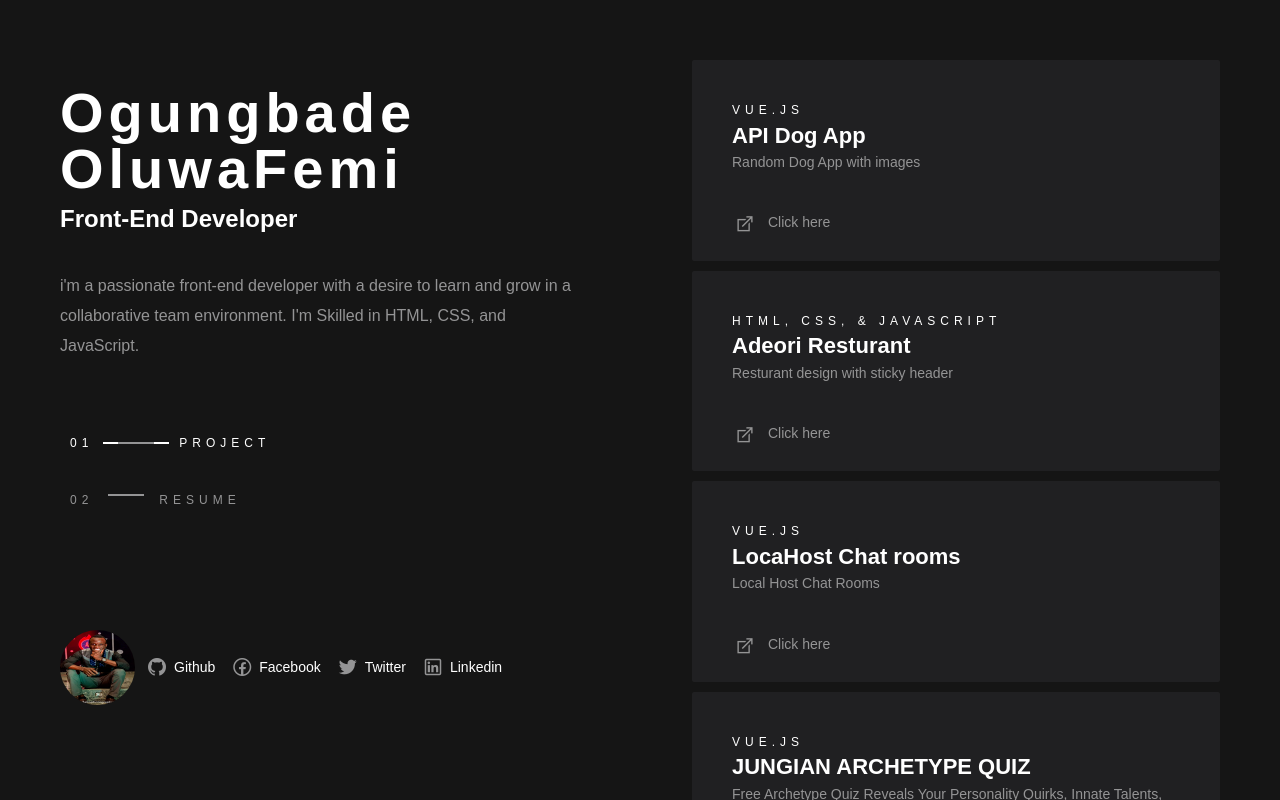
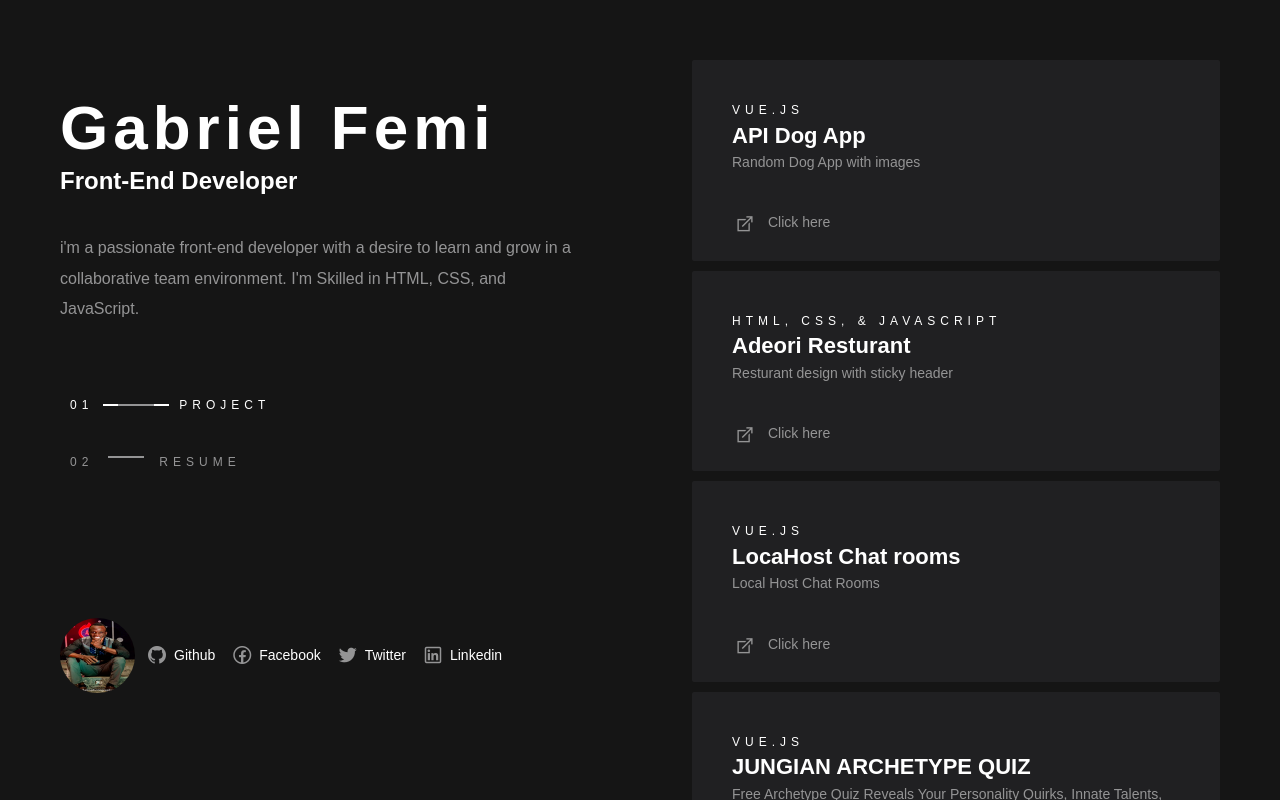
Before and after one commit to femigabriel/my-website, a Vue app: page / in a window 1280 px wide. Built offline with nearby package versions, Linux system fonts and the light colour scheme; a web font is replaced by a local one.

Commit message:
first commit

```diff
--- a/src/components/Profile.vue
+++ b/src/components/Profile.vue
@@ -2,7 +2,7 @@
   <div class="profile-page">
     <div class="upper-content">
       <div class="profile-name">
-        <h1>Ogungbade OluwaFemi</h1>
+        <h1>Gabriel Femi</h1>
         <h2>Front-End Developer</h2>
       </div>
       <div class="about">
@@ -95,7 +95,7 @@ export default {
 }
 
 .profile-name h1 {
-  font-size: 56px;
+  font-size: 62px;
   letter-spacing: 5px;
   margin-bottom: 10px;
 }
--- a/src/components/Resume.vue
+++ b/src/components/Resume.vue
@@ -9,8 +9,8 @@
         <p class="subheading">Frontend Developer</p>
         <div class="summary">
           <p>
-            Passionate front-end developer with a desire to learn and grow in a
-            collaborative team environment. Skilled in HTML, CSS, and
+            Passionate front-end developer with a desire to learn and
+            grow in a collaborative team environment. Skilled in HTML, CSS, and
             JavaScript. Excels at creating pixel-perfect designs and working
             with cross-browser compatibility issues.
           </p>
@@ -20,7 +20,7 @@
           <span></span>
         </div>
         <div class="skills">
-          <p>HTML/CSS/SASS, Javascript [ES6+], Vue.JS.</p>
+          <p>HTML/CSS/SASS, Javascript, Vue JS, React JS</p>
         </div>
         <!-- <div class="divider">
           <p>Familiar With</p>
@@ -39,11 +39,13 @@
         <!-- <div class="skills">
           <p>Agile/Scrum, Version Control, Best Practices, CI/CD</p>
         </div> -->
-        <!-- <div class="divider">
+        <div class="divider">
           <p>Work Experience</p>
           <span></span>
-        </div> -->
-        <div class="exp_container"></div>
+        </div>
+        <div class="exp_container">
+
+        </div>
         <div class="divider">
           <p>Projects</p>
           <span></span>
```
